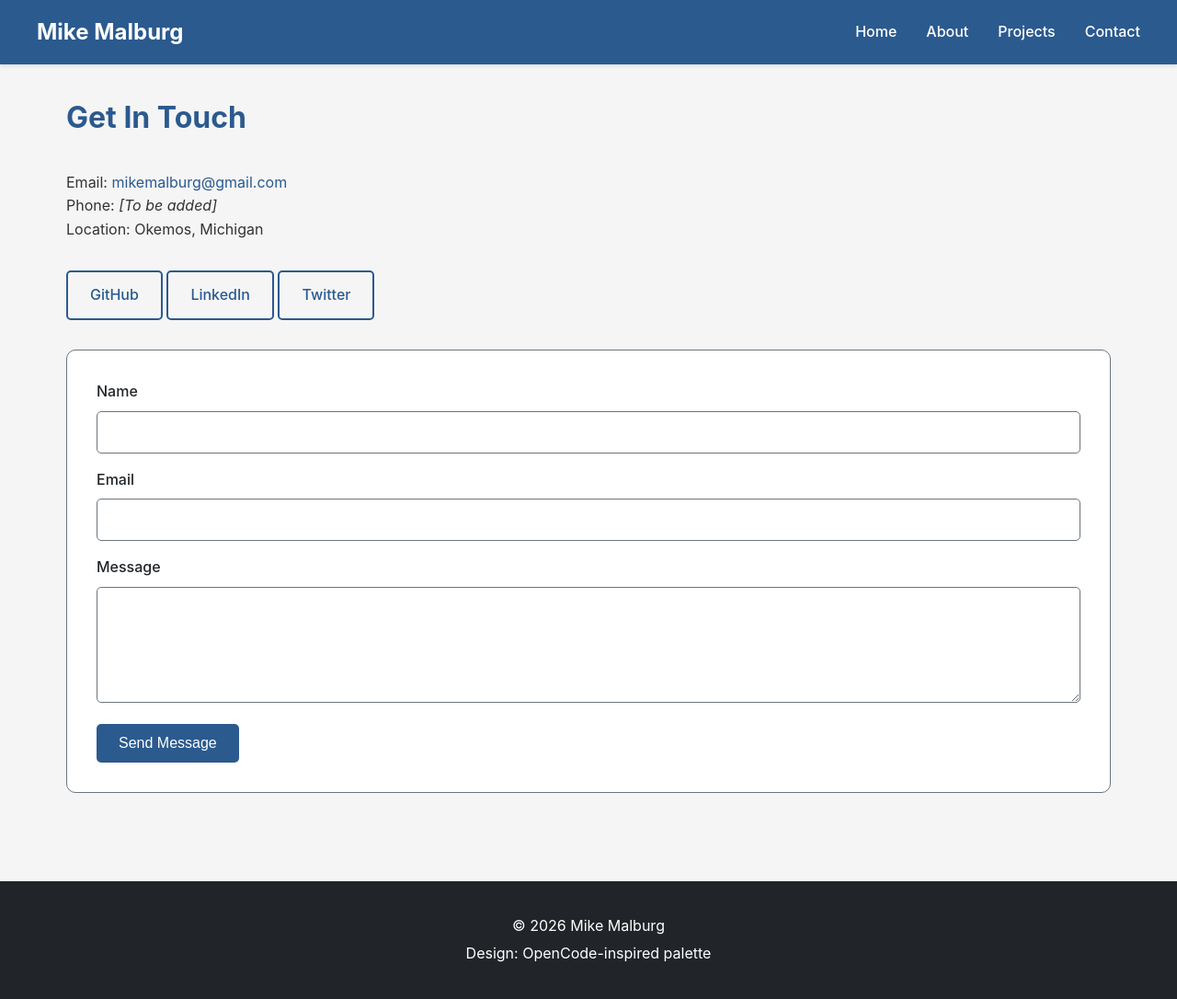
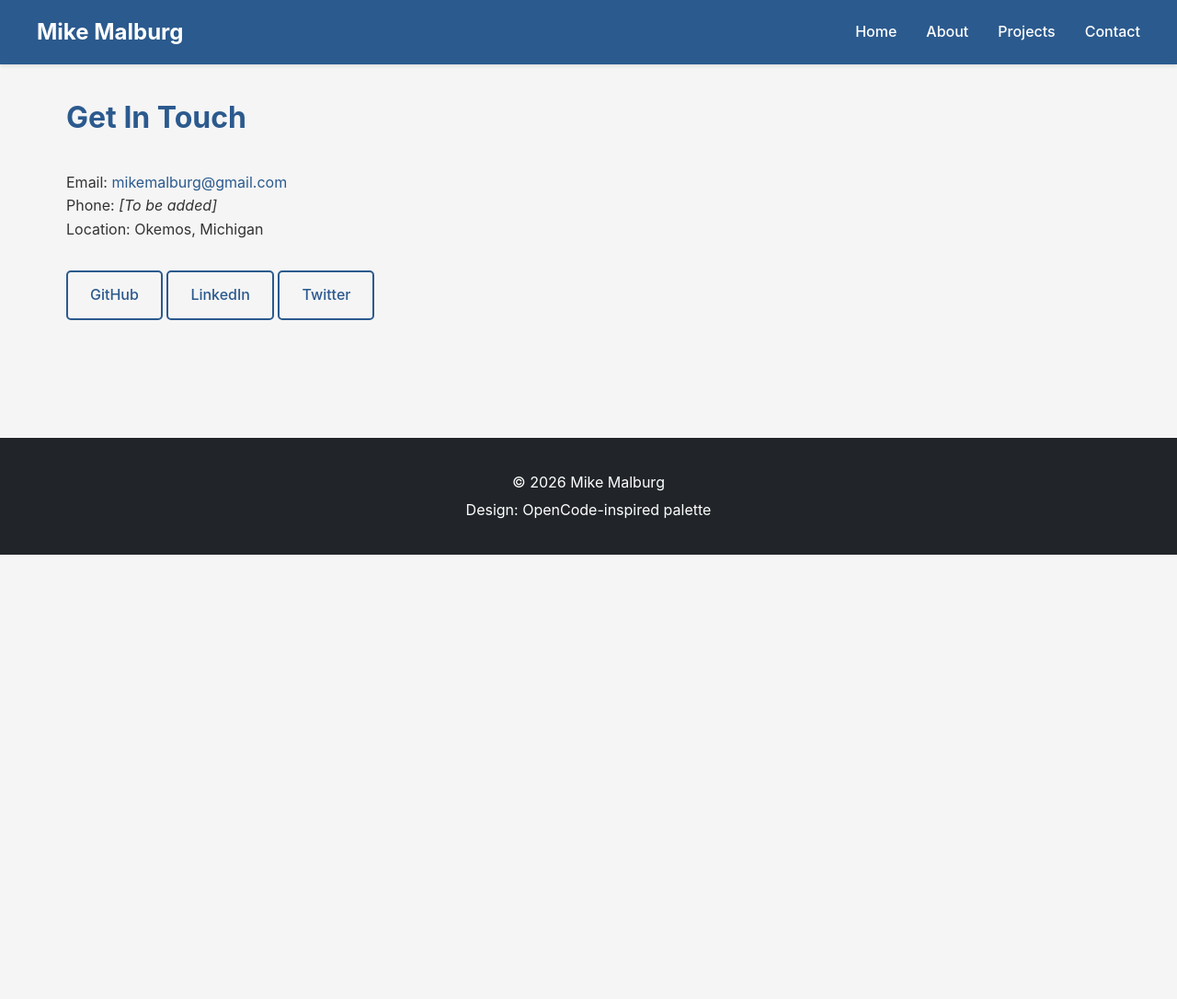
Before and after one commit to mikemalburg/mikemalburg.com, a Jekyll site: the page built from contact.md, in a window 1280 px wide. Shown: the whole page at 92% size. Built offline with Jekyll 4.4.1, drawn with Linux system fonts in a browser that asks for light colours; after the commit the page ends 900 px from its top, so only the background shows below that.

Commit message:
Remove broken form, show email only

```diff
--- a/contact.md
+++ b/contact.md
@@ -16,20 +16,4 @@ title: Contact
     <a href="https://www.linkedin.com/in/mikemalburg" class="btn btn-outline">LinkedIn</a>
     <a href="https://twitter.com/mikemalburg" class="btn btn-outline">Twitter</a>
   </div>
-
-  <form class="contact-form">
-    <div class="form-group">
-      <label for="name">Name</label>
-      <input type="text" id="name" name="name" required>
-    </div>
-    <div class="form-group">
-      <label for="email">Email</label>
-      <input type="email" id="email" name="email" required>
-    </div>
-    <div class="form-group">
-      <label for="message">Message</label>
-      <textarea id="message" name="message" rows="5" required></textarea>
-    </div>
-    <button type="submit" class="btn">Send Message</button>
-  </form>
 </div>
```
